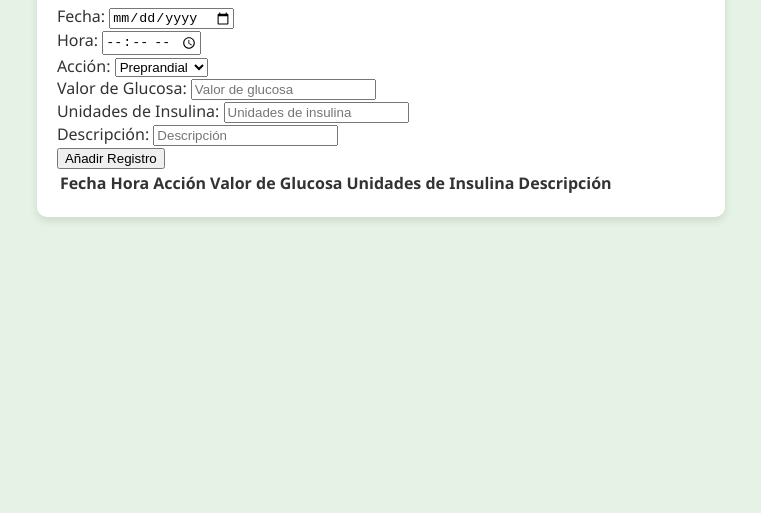
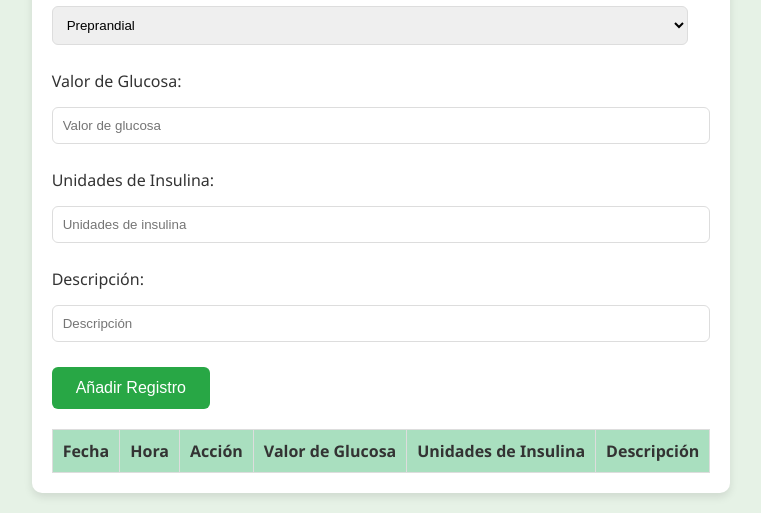
Before and after one commit to tonetgp/Registro-de-glucosa, a plain HTML site: page index.html in a window 1280 px wide. Shown: the part 362-875 px from the top of the page, without its empty margins (259-1020 px from the left). Before the commit the page ends 840 px from the top, so only its background shows below. Drawn offline with Linux system fonts and the light colour scheme.

Commit message:
Update index.html

```diff
--- a/index.html
+++ b/index.html
@@ -2,6 +2,14 @@
 <html>
 <head>
     <title>Registro de Glucosa en Sangre e Insulina</title>
+    <link rel="manifest" href="manifest.json">
+    <meta name="viewport" content="width=device-width, initial-scale=1">
+    <meta name="theme-color" content="#5a6f8c">
+    <meta name="apple-mobile-web-app-capable" content="yes">
+    <meta name="apple-mobile-web-app-status-bar-style" content="black">
+    <meta name="apple-mobile-web-app-title" content="Registro Diabetes">
+    <link rel="apple-touch-icon" href="icons/icon-192x192.png">
+    <link rel="apple-touch-icon" sizes="512x512" href="icons/icon-512x512.png">
     <style>
         /* Tus estilos aquí */
         body {
@@ -27,13 +35,54 @@
             max-width: 700px;
             margin: auto;
         }
-        /* Resto de tus estilos */
+        table {
+            width: 100%;
+            border-collapse: collapse;
+            margin-top: 20px;
+        }
+        table, th, td {
+            border: 1px solid #ddd;
+        }
+        th, td {
+            padding: 10px;
+            text-align: left;
+        }
+        th {
+            background-color: #a9dfbf; /* Verde claro para los encabezados de la tabla */
+            color: #333;
+        }
+        button {
+            background-color: #28a745; /* Verde botella para los botones */
+            color: white;
+            border: none;
+            padding: 12px 24px;
+            border-radius: 6px;
+            cursor: pointer;
+            font-size: 16px;
+            transition: background-color 0.3s;
+        }
+        button:hover {
+            background-color: #218838; /* Un verde más oscuro al pasar el ratón */
+        }
+        input, select {
+            padding: 10px;
+            margin: 10px 0;
+            border-radius: 6px;
+            border: 1px solid #ddd;
+            width: calc(100% - 22px);
+        }
+        .form-group {
+            margin-bottom: 15px;
+        }
+        .form-group label {
+            display: block;
+            margin-bottom: 5px;
+        }
     </style>
 </head>
 <body>
     <div class="container">
         <h1>Registro de Glucosa en Sangre e Insulina</h1>
-        <!-- Tus elementos de formulario aquí -->
         <div class="form-group">
             <label for="fecha">Fecha:</label>
             <input type="date" id="fecha" required>
```
